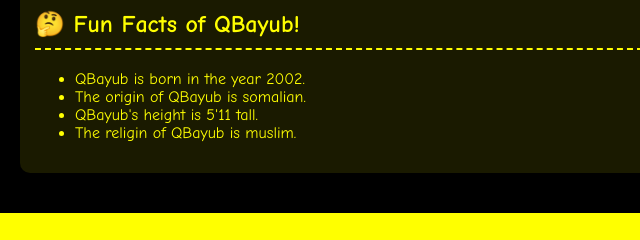
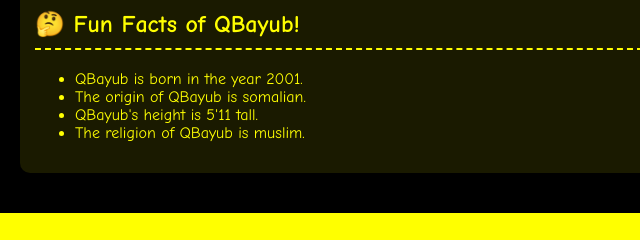
Before and after one commit to Cooper55555/QBayub, a plain HTML site: page index.html in a window 1280 px wide. Shown: the part 1119-1359 px from the top of the page, 0-640 px from the left. Drawn offline with Linux system fonts and the light colour scheme.

Commit message:
Add files via upload

```diff
--- a/index.html
+++ b/index.html
@@ -57,10 +57,10 @@
         <section class="fun-facts">
             <h2>🤔 Fun Facts of QBayub!</h2>
             <ul>
-                <li>QBayub is born in the year 2002.</li>
+                <li>QBayub is born in the year 2001.</li>
                 <li>The origin of QBayub is somalian.</li>
                 <li>QBayub's height is 5'11 tall.</li>
-                <li>The religin of QBayub is muslim.</li>
+                <li>The religion of QBayub is muslim.</li>
             </ul>
         </section>
     </main>
```
